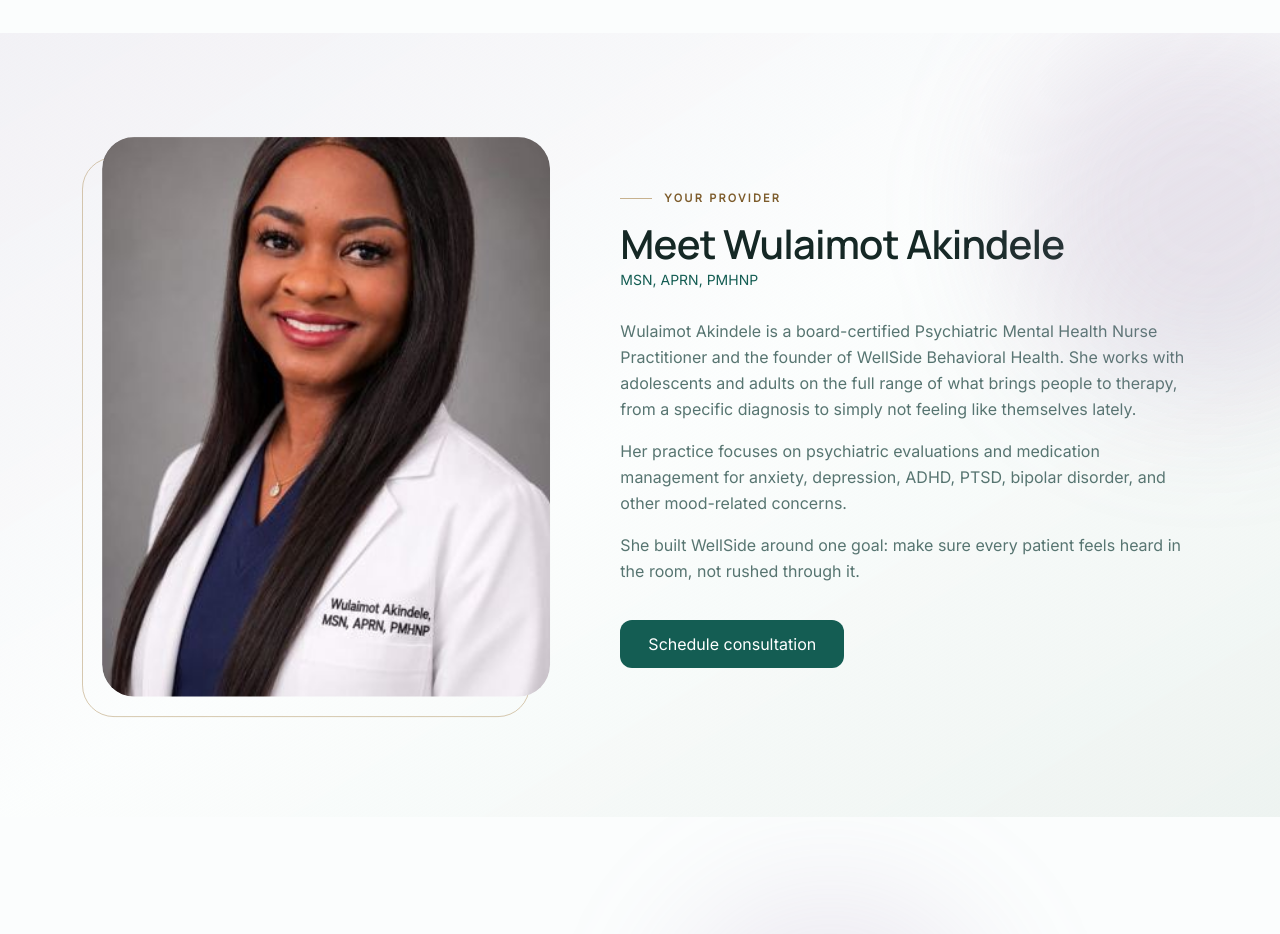
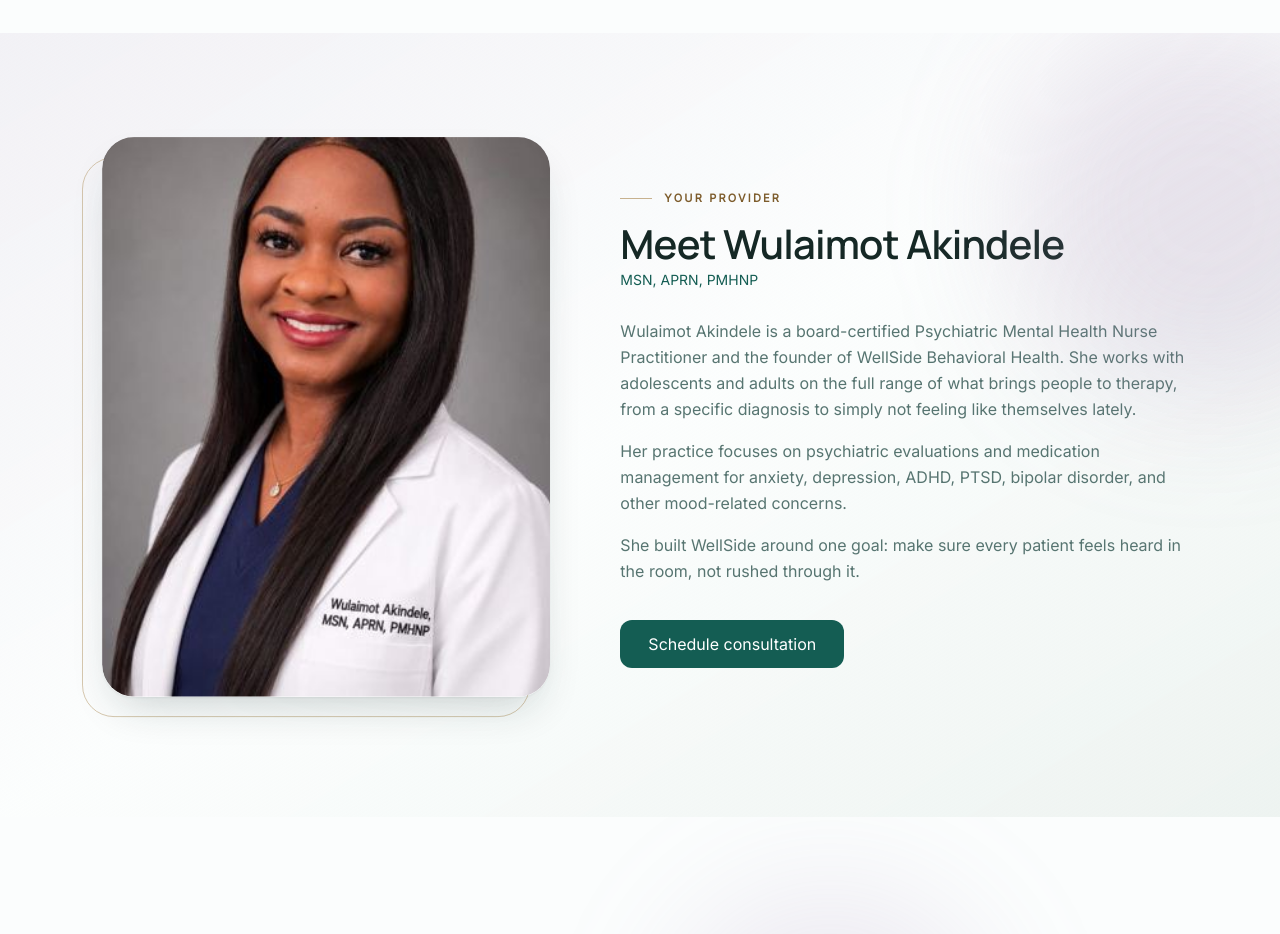
Before and after one commit to yagilconsult/wellside-medical, a Next.js app: page / in a window 1280 px wide. Shown: the part 2400-3334 px from the top of the page. Built offline with nearby package versions, Linux system fonts and the light colour scheme; no server answers.

Commit message:
Fix provider photo reveal

```diff
--- a/app/page.tsx
+++ b/app/page.tsx
@@ -383,11 +383,18 @@ export default function HomePage() {
               className="absolute -bottom-5 -left-5 h-full w-full rounded-[2rem] border border-gold/50"
             />
             <motion.div
-              initial={{ clipPath: "inset(0 0 100% 0 round 2rem)" }}
-              whileInView={{ clipPath: "inset(0 0 0% 0 round 2rem)" }}
-              viewport={{ once: true, amount: 0.3 }}
+              initial="hidden"
+              whileInView="show"
+              viewport={{ once: true, amount: 0.25 }}
+              className="relative rounded-[2rem] shadow-card-hover"
+            >
+            <motion.div
+              variants={{
+                hidden: { clipPath: "inset(0 0 100% 0 round 2rem)" },
+                show: { clipPath: "inset(0 0 0% 0 round 2rem)" },
+              }}
               transition={{ duration: 1, ease: [0.23, 1, 0.32, 1] }}
-              className="relative overflow-hidden rounded-[2rem] shadow-card-hover"
+              className="relative overflow-hidden rounded-[2rem]"
             >
               <Image
                 src="/images/wulaimot-akindele.jpg"
@@ -396,6 +403,7 @@ export default function HomePage() {
                 height={500}
                 className="aspect-[4/5] w-full object-cover transition-transform duration-700 ease-out [@media(hover:hover)]:hover:scale-[1.03]"
               />
+            </motion.div>
             </motion.div>
           </Parallax>
           <Reveal delay={0.1}>
```
